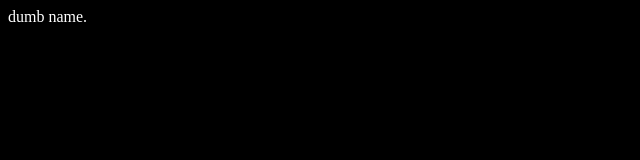
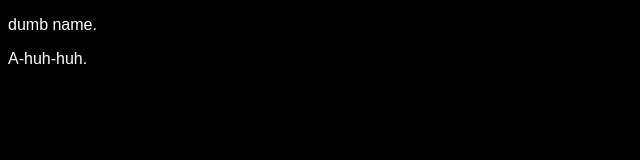
Before and after one commit to andyhuntdesigns/testestestes123, a plain HTML site: page index.html in a window 1280 px wide. Shown: the whole page, without its empty margins (0-640 px from the left). Drawn offline with Linux system fonts and the light colour scheme.

Commit message:
Added 2nd line of text to index.html. Updated styles.css to make font arial/helvetica/sans-serif

```diff
--- a/css/styles.css
+++ b/css/styles.css
@@ -1 +1 @@
-body {background-color:#000;color:#fff;}
+body {background-color:#000;color:#fff;font-family:arial, helvetica, sans-serif;}
--- a/index.html
+++ b/index.html
@@ -6,6 +6,8 @@
 	<title>TestesTestes1..2..3??</title>
 </head>
 <body>
-	dumb name.
+	<p>dumb name.</p>
+
+	<p>A-huh-huh.</p>
 </body>
 </html>
```
